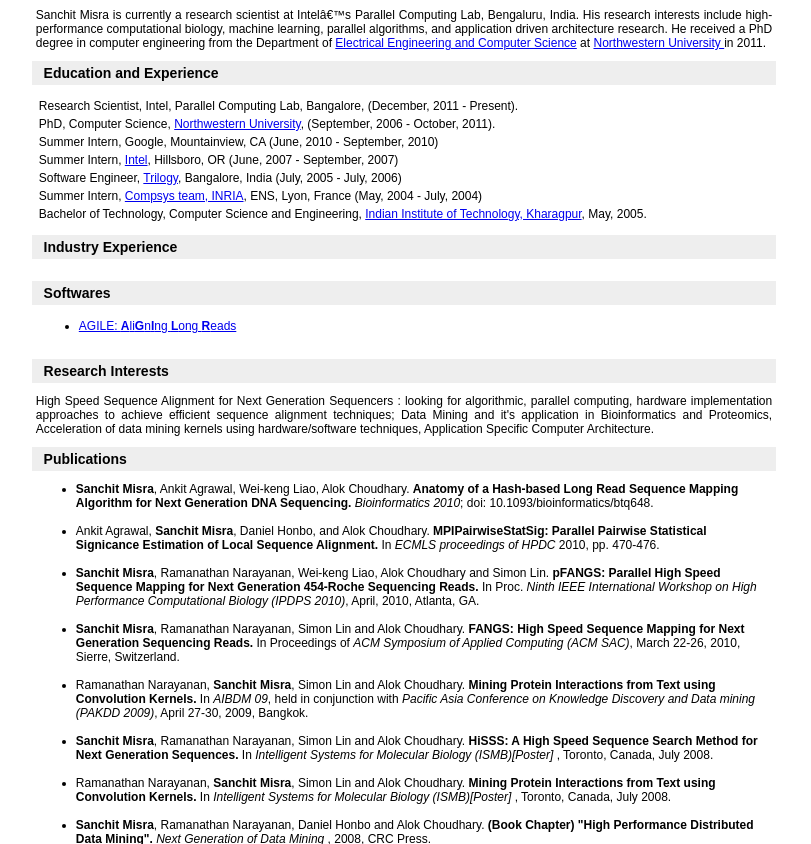
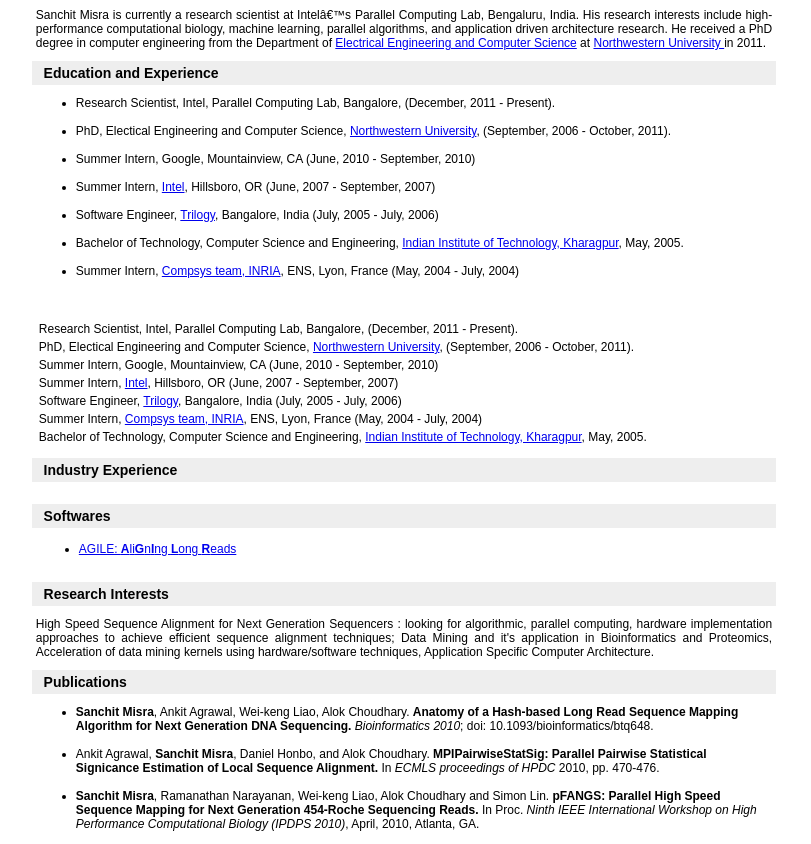
Before and after one commit to sanchit-misra/sanchit-misra.github.io, a plain HTML site: page index.html in a window 1280 px wide. Shown: the part 256-1100 px from the top of the page, without its empty margins (236-1047 px from the left). Drawn offline with Linux system fonts and the light colour scheme.

Commit message:
Reformatted experience

```diff
--- a/index.html
+++ b/index.html
@@ -115,6 +115,45 @@
 
 
 <tr><td class="style_line"><span class="style_bm">&nbsp;&nbsp;Education and Experience</span></td>
+    <tr><td class="style_word">
+    <ul type=disc>
+    <li>
+    Research Scientist, Intel, Parallel Computing Lab, Bangalore, (December, 2011 - Present).
+    </li><br>
+    <li>
+PhD, Electical Engineering and Computer Science,
+    <a href="http://www.northwestern.edu">Northwestern University</a>, (September, 2006 - October, 2011).
+    </li><br>
+    <li>
+    Summer Intern, Google,
+    Mountainview, CA (June, 2010 - September, 2010)
+    </li><br>
+
+    <li>
+    Summer Intern, <a href="http://www.intel.com">Intel</a>,
+Hillsboro, OR (June, 2007 - September, 2007)
+    </li><br>
+
+    <li>
+    Software Engineer, <a href="http://www.trilogy.com">Trilogy</a>,
+Bangalore, India (July, 2005 - July, 2006)
+    </li><br>
+
+
+    <li>
+    Bachelor of Technology, Computer Science and Engineering,
+    <a href="http://www.iitkgp.ernet.in">Indian Institute of Technology, Kharagpur</a>, May, 2005.
+    </li><br>
+
+
+    <li>
+    Summer Intern,
+    <a href="http://www.ens-lyon.fr/LIP/COMPSYS/">Compsys team, INRIA</a>,
+ENS, Lyon, France (May, 2004 - July, 2004)
+    </li><br>
+
+    </ul>
+    </td></tr>
 <tr><td>
 <table>
 
@@ -123,7 +162,7 @@
     </td></tr>
 
 <tr><td class="style_word">
-PhD, Computer Science,
+PhD, Electical Engineering and Computer Science,
     <a href="http://www.northwestern.edu">Northwestern University</a>, (September, 2006 - October, 2011).
     </td></tr>
 
```
